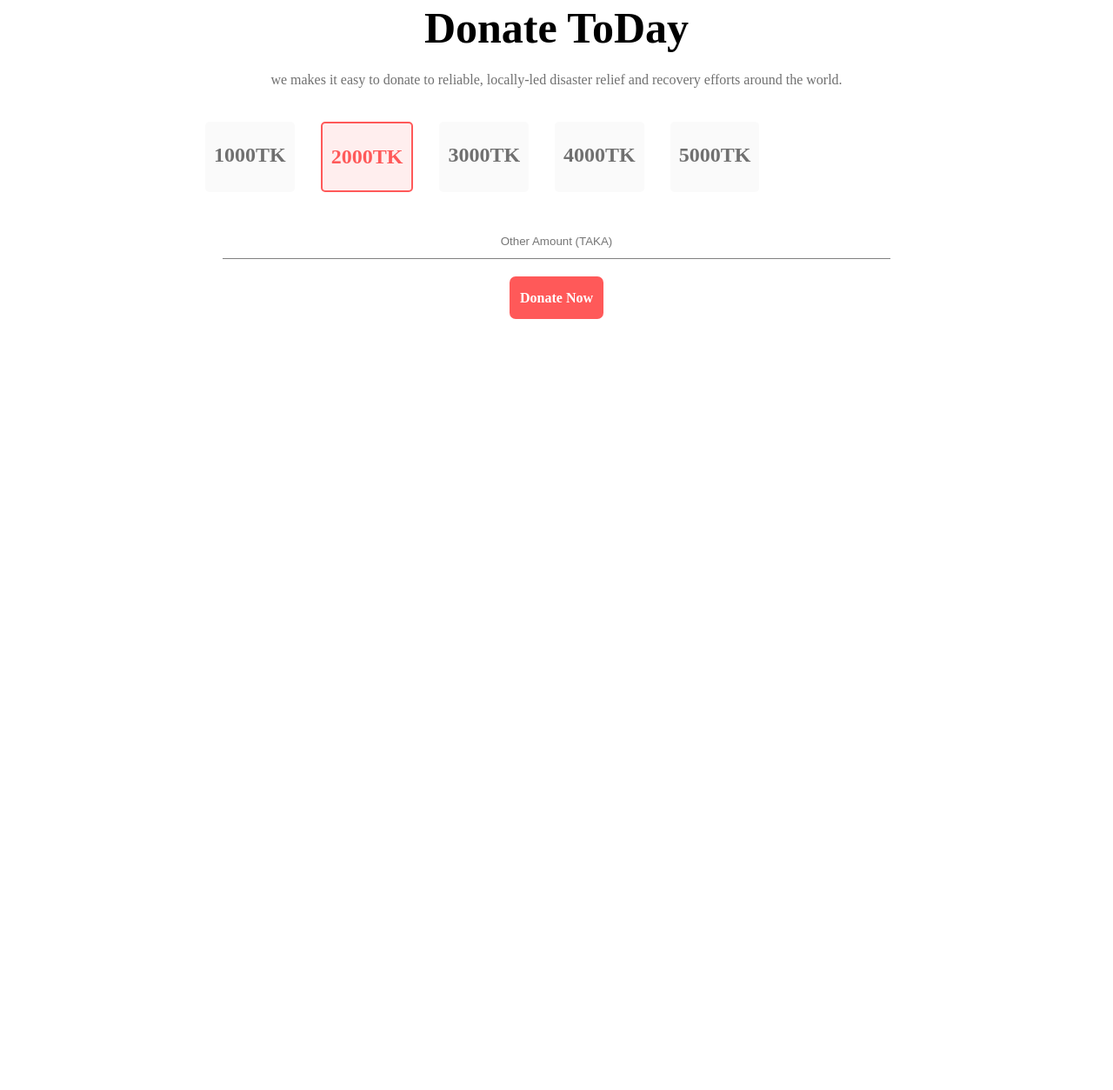
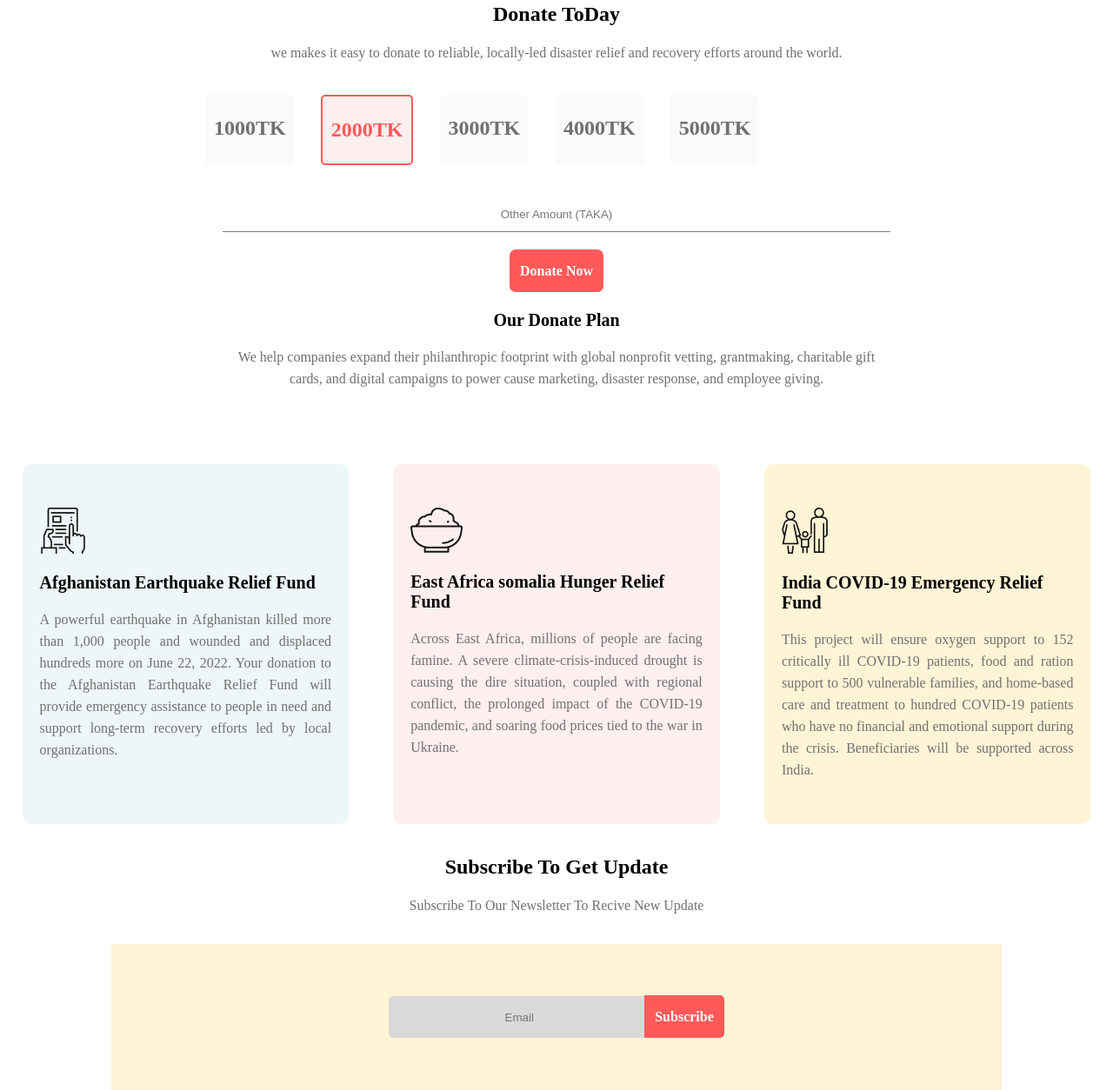
Before and after one commit to Takdirhossain/donation-website, a plain HTML site: page index.html in a window 1280 px wide. Shown: the part 578-1832 px from the top of the page at 87% size. Before the commit the page ends 966 px from the top, so only its background shows below. Drawn offline with Linux system fonts and the light colour scheme.

Commit message:
newsletter

```diff
--- a/index.html
+++ b/index.html
@@ -17,6 +17,7 @@
             <a class="donate-now" href="#" target="_blank">Donate Now</a>
         </div>
     </section>
+    <!-- Donated amound -->
     <section class="donate">
         <div class="donate-today">
             <h1>Donate ToDay</h1><br>
@@ -45,5 +46,46 @@
         </div>
         <a class="donate-now" href="#" target="_blank">Donate Now</a>
     </section><br><br>
+    <!-- Donate plan  -->
+    <section class="todonate">
+        <div class="donate-header">
+            <h1>Our Donate Plan</h1><br>
+            <p>We help companies expand their philanthropic footprint with global nonprofit vetting, grantmaking, charitable gift cards, and digital campaigns to power cause marketing, disaster response, and employee giving.</p> <br><br>
+        </div>
+        <div class="all-donate-plan">
+            <div class="donate-plan one">
+                <img src="images/Frame-1.png" alt=""><br><br>
+                <h1>Afghanistan Earthquake Relief Fund </h1>  <br>
+                <p>A powerful earthquake in Afghanistan killed more than 1,000 people and wounded and displaced hundreds more on June 22, 2022. Your donation to the Afghanistan Earthquake Relief Fund will provide emergency assistance to people in need and support long-term recovery efforts led by local organizations.</p>
+            </div>
+            <div class="donate-plan two">
+                <img src="images/food.png" alt=""><br><br>
+                <h1>East Africa somalia Hunger Relief Fund </h1><br>
+                <p>Across East Africa, millions of people are facing famine. A severe climate-crisis-induced drought is causing the dire situation, coupled with regional conflict, the prolonged impact of the COVID-19 pandemic, and soaring food prices tied to the war in Ukraine.
+                </p>
+            </div>
+            <div class="donate-plan three">
+                <img src="images/shelter.png" alt=""><br><br>
+                <h1>India COVID-19 Emergency Relief Fund </h1><br>
+                <p>This project will ensure oxygen support to 152 critically ill COVID-19 patients, food and ration support to 500 vulnerable families, and home-based care and treatment to hundred COVID-19 patients who have no financial and emotional support during the crisis. Beneficiaries will be supported across India.
+                </p>
+            </div>
+
+        </div>
+
+    </section><br><br>
+    <!-- Newsletter -->
+    <section class="newslatter">
+        <div class="newslatter-header">
+            <h1>Subscribe To Get Update</h1><br>
+            <p>Subscribe To Our Newsletter To Recive New Update</p> <br><br>
+        </div>
+        <br><br>
+        <div class="subscribe-form">
+            <input type="text" placeholder="Email">
+            <a class="subscribe" href="#" target="_blank">Subscribe</a>
+        </div>
+
+    </section>
 </body>
 </html>
--- a/style.css
+++ b/style.css
@@ -20,6 +20,7 @@
 }
 .banner-content p{
     line-height: 30px;
+    color: white;
 
 }
 .donate-now{
@@ -38,11 +39,8 @@
     border-radius: 10px;
    text-align: center;
 }
-.donate-today h1{
-    font-size: 50px;
-    font-weight: 700;
-}
-.donate-today p{
+
+ p{
     line-height: 25px;
     color: #707070;
 
@@ -78,8 +76,71 @@
     border-bottom: 1px solid gray;
     width: 100%;
 }
-input[type="text"]::placeholder{
+ input[type="text"]::placeholder{
     text-align: center;
-
+}
+.todonate h1{
+    font-size: 20px;
+}
+.all-donate-plan{
+    display: flex;
 
 }
+.donate-header{
+    text-align: center;
+    margin: 0% 20% 0% 20%;
+}
+.donate-plan {
+    width: 80%;
+
+    padding: 20px;
+    margin-left: 2%;
+    margin-right: 2%;
+    margin-top: 50px;
+    border-radius: 10px;
+   text-align: left;
+}
+.donate-plan p{
+    text-align: justify;
+}
+.one {
+    background-color: #EEF6F7;
+   padding: 50px 20px;
+}
+.two {
+    background-color: #FFEFEF;
+    padding: 50px 20px;
+}
+.three {
+    background-color: #FFF4D6;
+    padding: 50px 20px;
+}
+.newslatter{
+    text-align: center;
+    width: 80%;
+    margin-left: 10%;
+
+}
+.newslatter-header p{
+    margin-bottom: -40px;
+}
+.subscribe-form{
+    background-color: #FFF4D6;
+    padding:60px;
+}
+.subscribe-form input{
+    width: 300px;
+    height: 48px;
+    background-color: #D9D9D9;
+    border: 0px solid;
+    border-radius: 5px;
+}
+.subscribe{
+    padding: 16px 12px;
+    background-color: #FF5959;
+    text-decoration: none;
+    border-radius: 0px 5px 5px 0px;
+    color: white;
+    font-weight: 700;
+    margin-left: -10px;
+}
```
Also changed, not shown: icons/blood.png (renamed from icons/blood.svg), images/Frame-1.png (renamed from icons/Frame-1.png), images/food.png (renamed from icons/food.png), images/shelter.png (renamed from icons/shelter.png).
